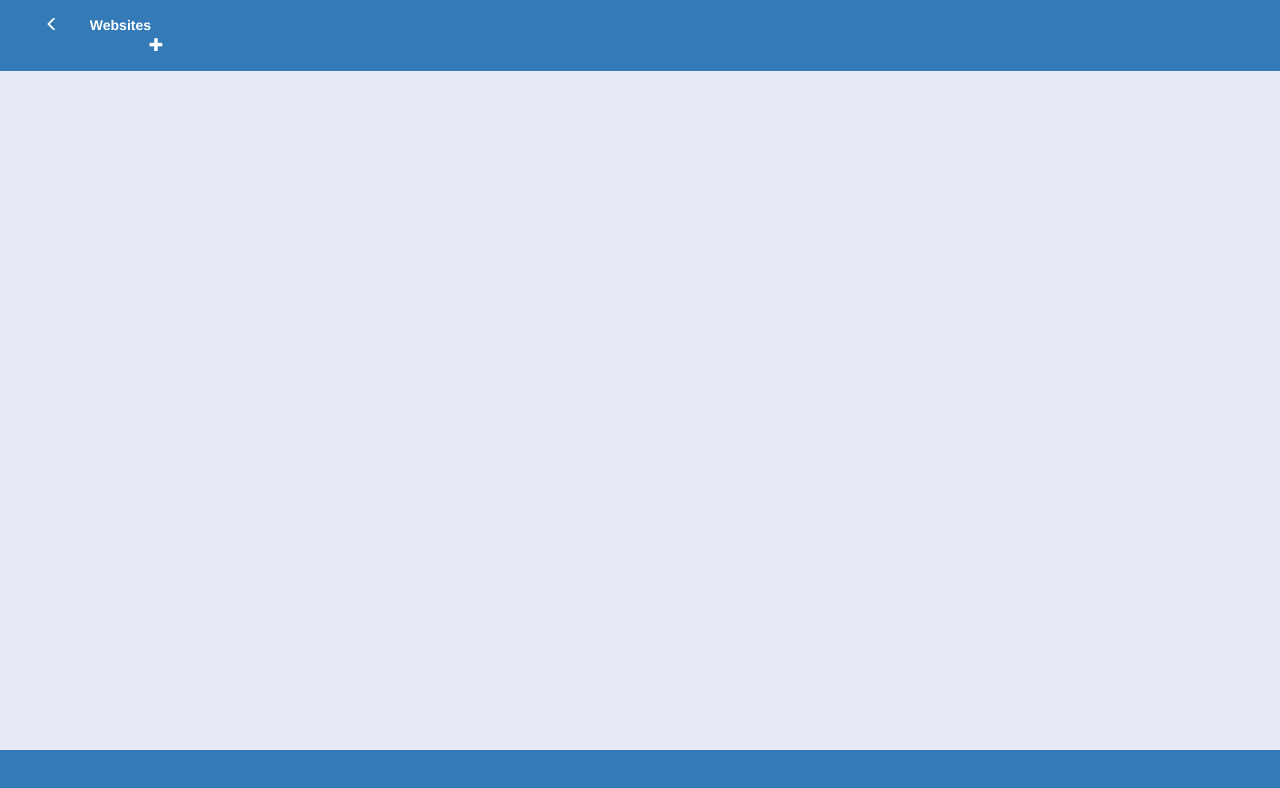
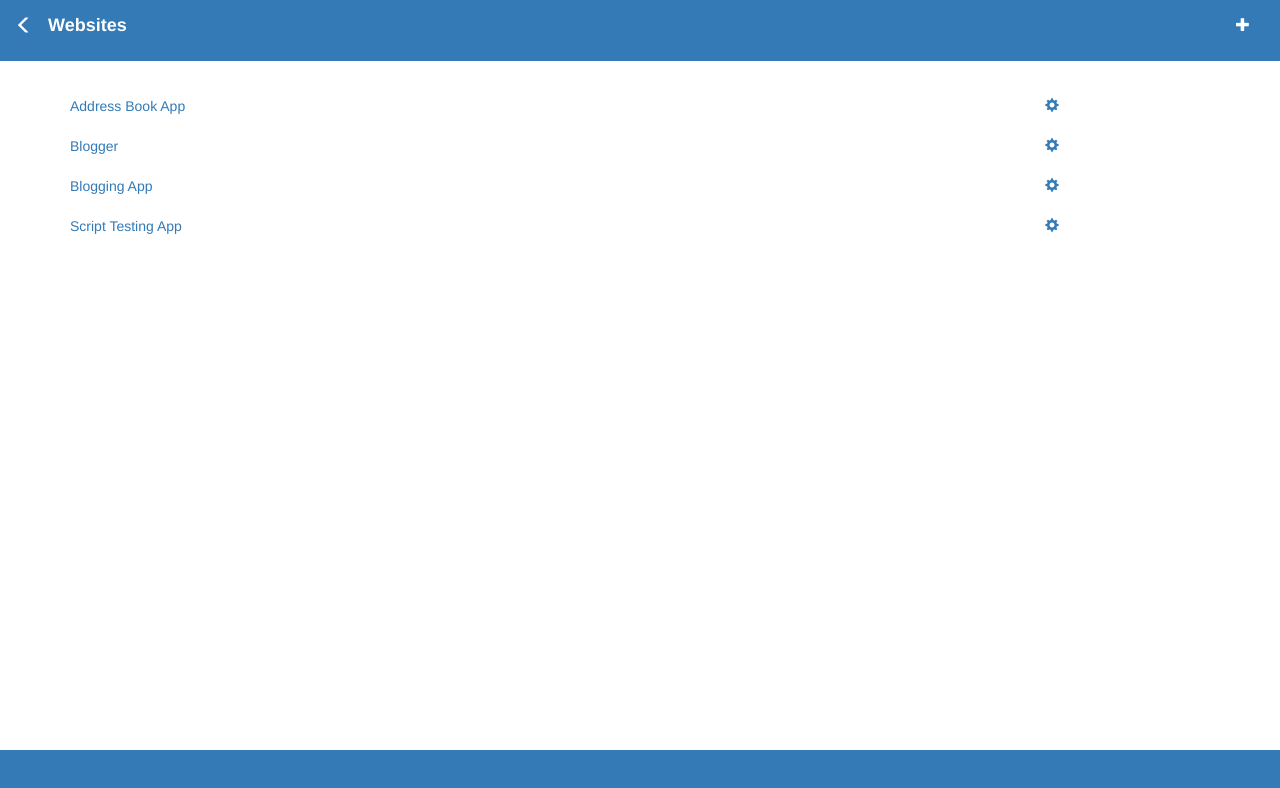
Before and after one commit to hegde5/Hegde-Vinay-webdev, a website: page public/assignment/website-list.html in a window 1280 px wide. Drawn offline with nearby package versions, Linux system fonts and the light colour scheme.

Commit message:
Some additional changes

```diff
--- a/public/assignment/css/style.css
+++ b/public/assignment/css/style.css
@@ -4,7 +4,7 @@
 
 body {
     padding-top: 36px;
-    background-color: #E8EAF6;
+    /*background-color: #E8EAF6;*/
 }
 
 /* Making the text color white on the blue bg*/
@@ -21,3 +21,7 @@
 .glphi-white {
     color : white;
 }
+
+.row-space {
+    margin-top: 20px;
+}
--- a/public/assignment/website-list.html
+++ b/public/assignment/website-list.html
@@ -11,27 +11,91 @@
 <body>
     <nav class="navbar navbar-dark bg-primary navbar-fixed-top">
         <div class="container-fluid">
+            <div class="header">
+                <a href="profile.html" class="navbar-brand navbar-link text-center">
+                    <span class="glyphicon glyphicon-menu-left glphi-white"></span>
+                </a>
+
+                <p class="navbar-brand"><strong>Websites</strong></p>
+
+                <p class="navbar-text pull-right">
+                    <span class="glyphicon glyphicon-plus"></span>
+
+                </p>
+
+            </div>
+
+
+
+            <!--
             <div class="row navbar-text">
-                <div class="col-xs-3 col-md-3 col-lg-3">
+                <div class="col-xs-3">
                     <a href="profile.html" class="navbar-link text-center">
                         <span class="glyphicon glyphicon-menu-left glphi-white"></span>
                     </a>
                 </div>
 
-                <div class="col-xs-1 col-md-1 col-lg-1">
+                <div class="col-xs-1">
                     <strong class="text-center">Websites</strong>
                 </div>
 
-                <div class="col-xs-1 col-xs-offset-7 col-md-1 col-md-offset-7 col-lg-1 col-lg-offset-7">
+                <div class="col-xs-1 col-xs-offset-7">
                     <a href="#" class="navbar-link">
                         <span class="glyphicon glyphicon-plus glphi-white"></span>
                     </a>
                 </div>
 
+            </div>-->
+        </div>
+    </nav>
+
+    <br/><br/>
+    <div class="container">
+        <div class="row row-space" >
+            <div class="col-xs-10">
+                <a href="#">Address Book App</a>
+            </div>
+
+            <div class="col-xs-2">
+                <a href="#" > <span class="glyphicon glyphicon-cog no-link"></span></a>
             </div>
         </div>
 
-    </nav>
+        <div class="row row-space">
+            <div class="col-xs-10">
+                <a href="#">Blogger</a>
+            </div>
+
+            <div class="col-xs-2">
+                <a href="#"> <span class="glyphicon glyphicon-cog no-link"></span></a>
+            </div>
+        </div>
+
+        <div class="row row-space">
+            <div class="col-xs-10">
+                <a href="#">Blogging App</a>
+            </div>
+
+            <div class="col-xs-2">
+                <a href="#"> <span class="glyphicon glyphicon-cog no-link"></span></a>
+            </div>
+
+        </div>
+
+        <div class="row row-space">
+            <div class="col-xs-10">
+                <a href="#">Script Testing App</a>
+            </div>
+
+            <div class="col-xs-2">
+                <a href="#"> <span class="glyphicon glyphicon-cog no-link"></span></a>
+            </div>
+
+        </div>
+
+
+    </div>
+
 
 
 
```
Also changed, not shown: public/assignment/profile.html (+7 -0 lines), public/assignment/website-new.html (added, +12 -0 lines).
